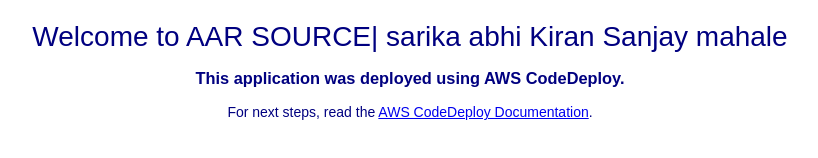
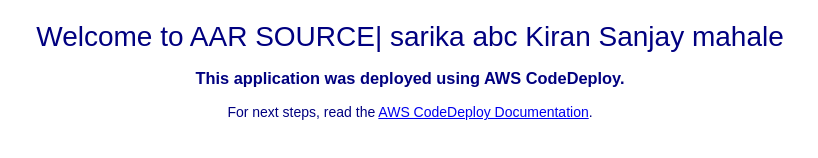
Before and after one commit to abhikiran123456789/aws-code-pipeline-code-deploye, a plain HTML site: page index.html in a window 1280 px wide. Shown: the part 330-488 px from the top of the page, 230-1048 px from the left. Drawn offline with Linux system fonts and the light colour scheme.

Commit message:
Update index.html

```diff
--- a/index.html
+++ b/index.html
@@ -28,7 +28,7 @@
   <div align="center">
     <img src="https://s3.ap-south-1.amazonaws.com/www.basava.com/aar_logo_final.png" style="max-width: 20%;">
     <h1>Congratulations!!! </h1>
-      <h2>Welcome to AAR SOURCE| sarika abhi Kiran Sanjay mahale   </h2>
+      <h2>Welcome to AAR SOURCE| sarika abc Kiran Sanjay mahale   </h2>
     <h3>This application was deployed using AWS CodeDeploy.</h3>
     <p>For next steps, read the <a href="http://aws.amazon.com/documentation/codedeploy">AWS CodeDeploy Documentation</a>.</p>
   </div>
```
